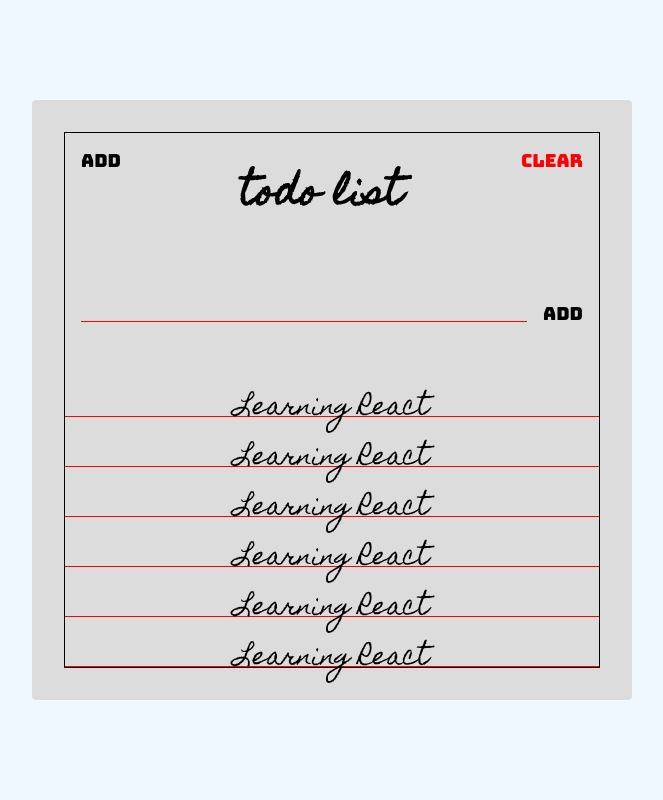
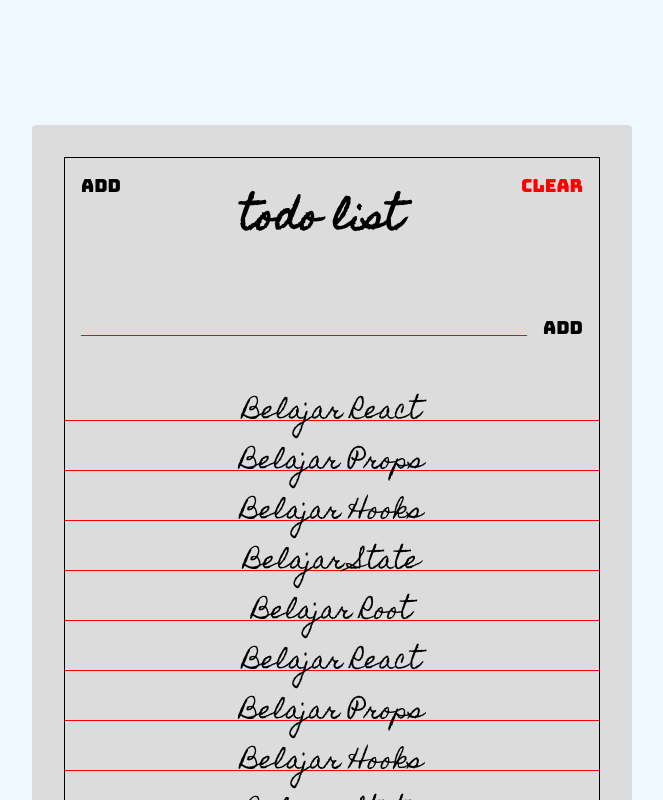
Before and after one commit to shtdfck/react-todolist, a React (Create React App) app: page / in a window 1280 px wide. Shown: the top 800 px of the page, without its empty margins (308-971 px from the left). Built offline with nearby package versions, Linux system fonts and the light colour scheme.

Commit message:
membuat pages component todo

```diff
--- a/src/App.js
+++ b/src/App.js
@@ -1,44 +1,7 @@
 import React from "react";
 import "./styles.css";
 
-import Paper from "./components/Paper";
-
+import TodoList from "./pages/TodoList";
 export default function App() {
-  return (
-    <Paper>
-      <div className="header">
-        <button className="header-btn main-black-color">Add</button>
-        <h1 className="header-title">Todo List</h1>
-        <button className="header-btn main-red-color">Clear</button>
-      </div>
-
-      <section className="add">
-        <form className="add-form">
-          <input type="text" className="add-input" />
-          <button className="add-btn main-black-color">Add</button>
-        </form>
-      </section>
-
-      <section className="todos">
-        <div className="todo">
-          <span className="todo-text">Learning React</span>
-        </div>
-        <div className="todo">
-          <span className="todo-text">Learning React</span>
-        </div>
-        <div className="todo">
-          <span className="todo-text">Learning React</span>
-        </div>
-        <div className="todo">
-          <span className="todo-text">Learning React</span>
-        </div>
-        <div className="todo">
-          <span className="todo-text">Learning React</span>
-        </div>
-        <div className="todo">
-          <span className="todo-text">Learning React</span>
-        </div>
-      </section>
-    </Paper>
-  );
+  return <TodoList />;
 }
--- a/src/components/Header.jsx
+++ b/src/components/Header.jsx
@@ -0,0 +1,13 @@
+import React from "react";
+
+const Header = () => {
+  return(
+      <div className="header">
+        <button className="header-btn main-black-color">Add</button>
+        <h1 className="header-title">Todo List</h1>
+        <button className="header-btn main-red-color">Clear</button>
+      </div>
+  );
+};
+
+export default Header;
--- /dev/null
+++ b/src/components/Todo.jsx
@@ -0,0 +1,16 @@
+import React from "react";
+import PropTypes from "prop-types";
+
+const Todo = props => {
+  return (
+    <div className="todo">
+      <span className="todo-text">{props.text}</span>
+    </div>
+  );
+};
+
+Todo.propTypes = {
+  text: PropTypes.string.isRequired
+};
+
+export default Todo;
--- a/src/components/TodoForm.jsx
+++ b/src/components/TodoForm.jsx
@@ -0,0 +1,14 @@
+import React from "react";
+
+const TodoForm = () => {
+  return (
+    <section className="add">
+      <form className="add-form">
+        <input type="text" className="add-input" />
+        <button className="add-btn main-black-color">Add</button>
+      </form>
+    </section>
+  );
+};
+
+export default TodoForm;
--- a/src/components/Todos.jsx
+++ b/src/components/Todos.jsx
@@ -0,0 +1,46 @@
+import React from "react";
+import Todo from "./Todo";
+
+const Todos = () => {
+  const todos = [
+    {
+      text: "Belajar React"
+    },
+    {
+      text: "Belajar Props"
+    },
+    {
+      text: "Belajar Hooks"
+    },
+    {
+      text: "Belajar State"
+    },
+    {
+      text: "Belajar Root"
+    },
+    {
+      text: "Belajar React"
+    },
+    {
+      text: "Belajar Props"
+    },
+    {
+      text: "Belajar Hooks"
+    },
+    {
+      text: "Belajar State"
+    },
+    {
+      text: "Belajar Root"
+    }
+  ];
+  return (
+    <section className="todos">
+      {todos.map(todo => {
+        return <Todo text={todo.text} />;
+      })}
+    </section>
+  );
+};
+
+export default Todos;
--- /dev/null
+++ b/src/pages/TodoList.jsx
@@ -0,0 +1,18 @@
+import React from "react";
+
+import Paper from "../components/Paper";
+import Header from "../components/Header";
+import TodoForm from "../components/TodoForm";
+import Todos from "../components/Todos";
+
+const TodoList = () => {
+  return (
+    <Paper>
+      <Header />
+      <TodoForm />
+      <Todos />
+    </Paper>
+  );
+};
+
+export default TodoList;
--- a/src/styles.css
+++ b/src/styles.css
@@ -38,8 +38,9 @@ html {
 }
 
 .container {
+  margin-top: 250px;
   width: 600px;
-  height: 600px;
+  height: 800px;
   background-color: #dcdcdc;
   border-radius: 4px;
 
@@ -134,6 +135,8 @@ html {
 .todos {
   display: flex;
   flex-direction: column;
+
+  min-height: 500%;
 }
 
 .todo {
@@ -142,7 +145,7 @@ html {
   flex: 1 0 auto;
   text-align: center;
 
-  min-height: 34px;
+  max-height: 34px;
   margin: 16px 0 0;
   font-family: "Homemade Apple", sans-serif;
   font-size: 24px;
@@ -151,6 +154,8 @@ html {
 }
 
 .todo-text {
+  width: 100%;
+  height: 50px;
   position: absolute;
   left: 50%;
   transform: translate(-50%);
```
Also changed, not shown: src/layout/Container.jsx (added), src/layout/Item.jsx (added).
